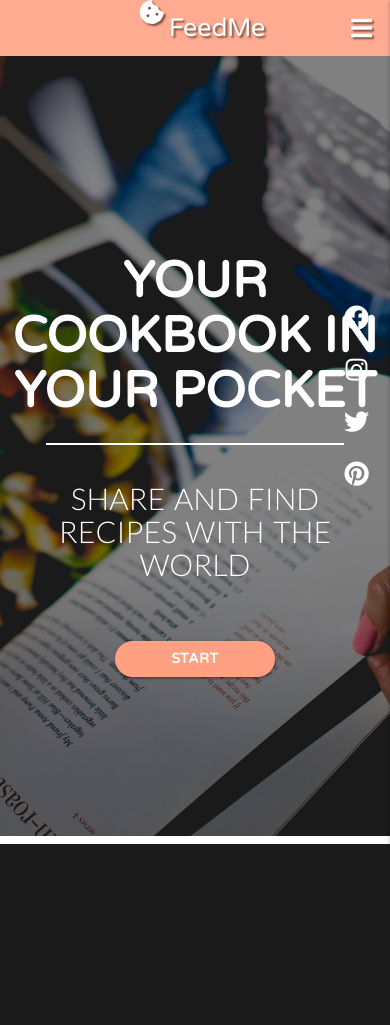
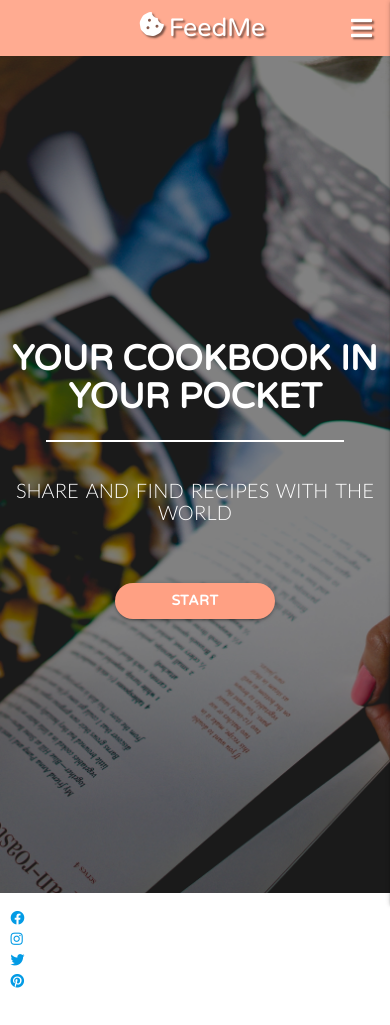
Before and after one commit to Code-Institute-Submissions/FeedMe, a Flask app: page / in a window 390 px wide. Before the commit the page ends 844 px from the top, so only its background shows below. Run offline with Flask 2, Linux system fonts and the light colour scheme; some libraries are stand-ins or nearby versions; some web fonts are replaced.

Commit message:
added media queries to homepage

```diff
--- a/static/css/style.css
+++ b/static/css/style.css
@@ -495,3 +495,32 @@ a.btn-large.add-recipe:hover{
     font-size: 18px;
     margin-bottom: 20px;
 }
+
+
+/* ----------------------------------------------------- Media Queries --- */
+
+/* --------- Small Screens --- */
+@media (max-width: 640px){
+    .brand-logo .fa-cookie-bite{
+        margin-top: 12px;
+    }
+
+    nav .brand-logo,
+    a.brand-logo.center-align.deep-orange-text.text-lighten-2{
+        width: fit-content;
+    }
+
+    .home-img,
+    .opacity{
+        height: calc(100vh - 7px);
+    }
+
+    .caption h1{
+        font-size: 35px;
+        margin-top: 10px;
+    }
+
+    .caption h3{
+        font-size: 20px;
+    }
+}
--- a/templates/base.html
+++ b/templates/base.html
@@ -118,7 +118,9 @@
                             </div>
                         </div>
                     </div>
-                    <div class="row social-links">
+                </div>
+                <!-- Social Media-->
+                    <div class="row">
                         <div class="col s12">
                             <ul>
                                 <li>
@@ -148,7 +150,7 @@
                             </ul>
                         </div>
                     </div>
-                </div>
+                    <!-- End Social Media-->
             </div>
         {% endblock %}
     </main>
--- a/templates/edit_recipe.html
+++ b/templates/edit_recipe.html
@@ -85,8 +85,8 @@
                 <!-- Dificulty -->
                 <div class="input-field col s6">
                     <i class="fas fa-balance-scale-left prefix deep-orange-text text-lighten-3"></i>
-                    <select id="difficulty" name="difficulty" class="validate">
-                        <option value="" disabled selected>Dificulty</option>
+                    <select id="difficulty" name="difficulty" class="validate" required>
+                        <option value="" disabled>Dificulty</option>
                         {% for difficulty in difficulties %}
                             {% if difficulty.level == recipe.level %}
                                 <option value="{{ difficulty.level }}" selected>{{ difficulty.level }}</option>
```
Also changed, not shown: templates/recipes.html (+3 -4 lines).
